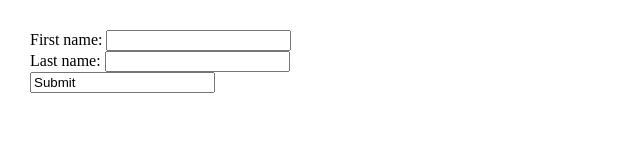
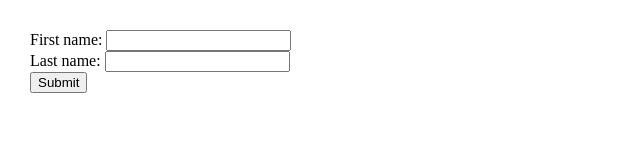
Before and after one commit to acciojob/form-login-akansha2222, a website: page main.html in a window 1280 px wide. Shown: the whole page, without its empty margins (0-640 px from the left). Drawn offline with Linux system fonts and the light colour scheme.

Commit message:
created a submission

```diff
--- a/main.html
+++ b/main.html
@@ -15,7 +15,7 @@
 	<form id="form1" onsubmit="getFormvalue()">
 		First name: <input type="text" name="fname" id="fname"><br>
 		Last name: <input type="text" name="lname" id="lname"><br>
-		<input onclick="getFormvalue()" value="Submit">
+		<input onclick="getFormvalue()" type="button" value="Submit">
 		</input>
 	</form>
 
```
